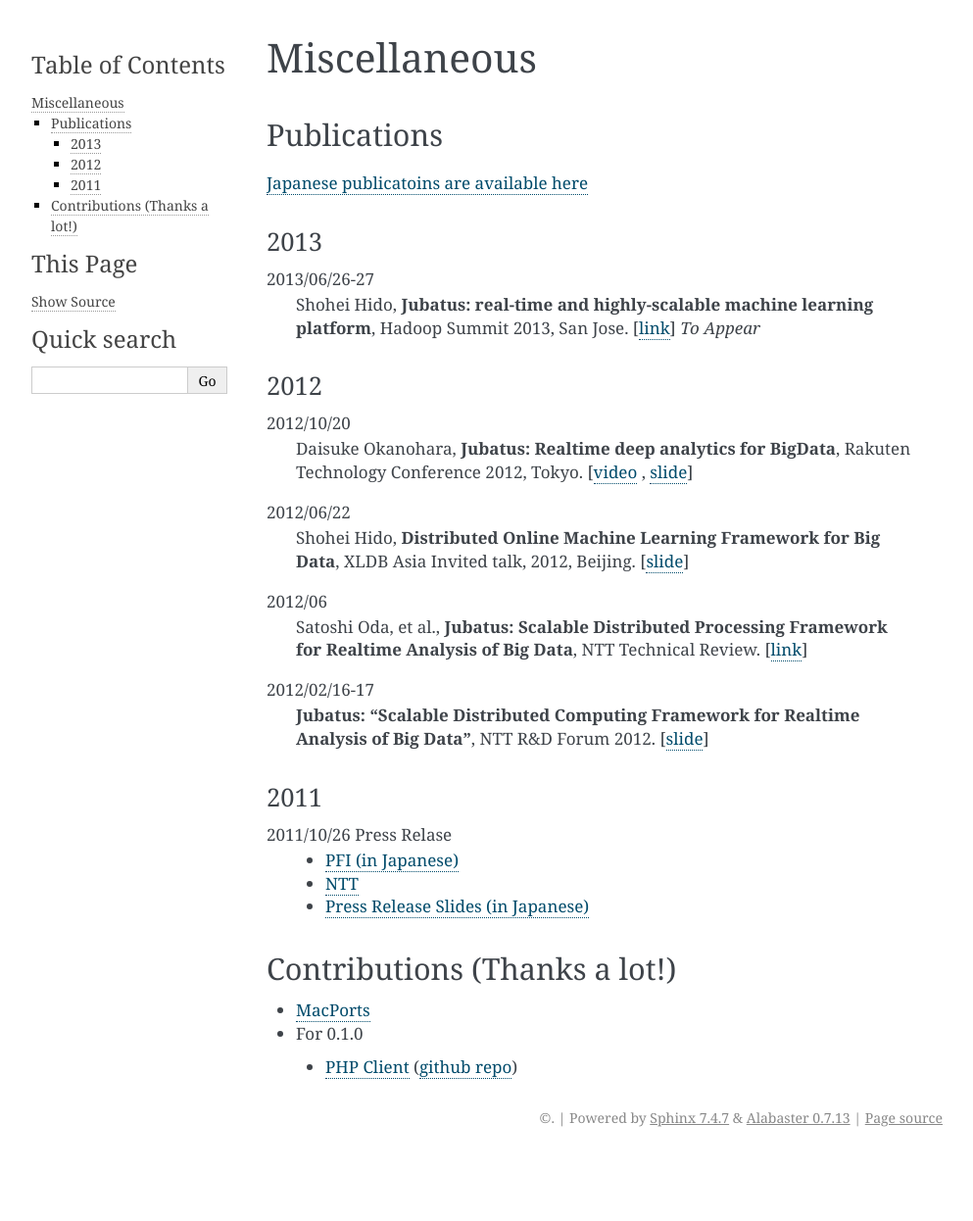
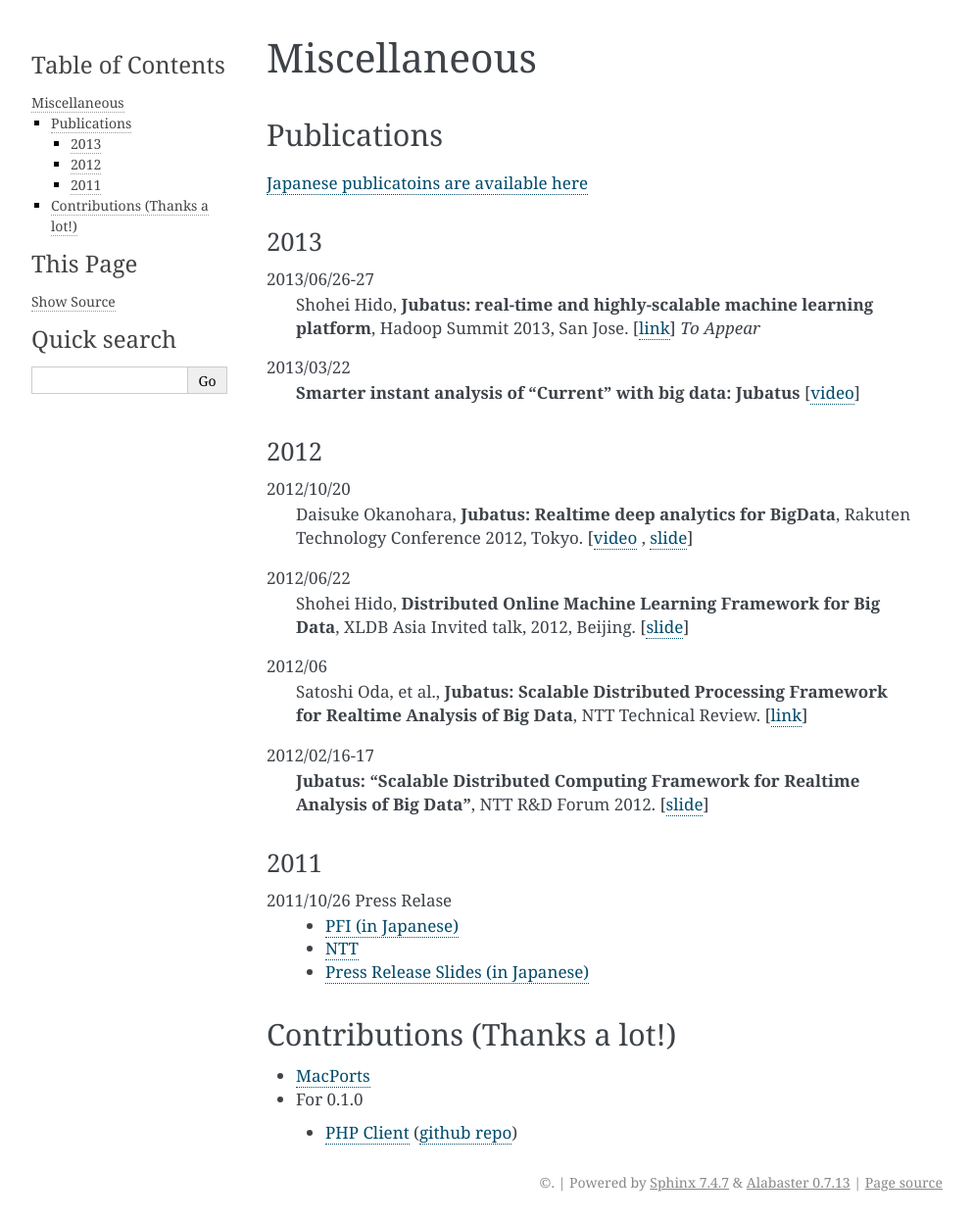
Before and after one commit to jubatus/website, a Sphinx documentation site: the page built from source/en/misc.rst, in a window 1280 px wide. Shown: the whole page at 98% size, without its empty margins (148-1141 px from the left). Built offline with Sphinx 7.4.7, drawn with Linux system fonts in a browser that asks for light colours; the version number could not be read and is left out; before the commit the page ends 1180 px from its top, so only the background shows below that.

Commit message:
Add link to video

```diff
--- a/source/en/misc.rst
+++ b/source/en/misc.rst
@@ -11,6 +11,8 @@
 
 2013/06/26-27
   Shohei Hido, **Jubatus: real-time and highly-scalable machine learning platform**, Hadoop Summit 2013, San Jose. [`link <http://hadoopsummit2013.uservoice.com/forums/196822-future-of-apache-hadoop/suggestions/3714873-jubatus-real-time-and-highly-scalable-machine-lea>`__] *To Appear*
+2013/03/22
+  **Smarter instant analysis of "Current" with big data: Jubatus** [`video <http://www.youtube.com/watch?v=HOEqnZqvtUI>`__]
 
 2012
 ~~~~
```
